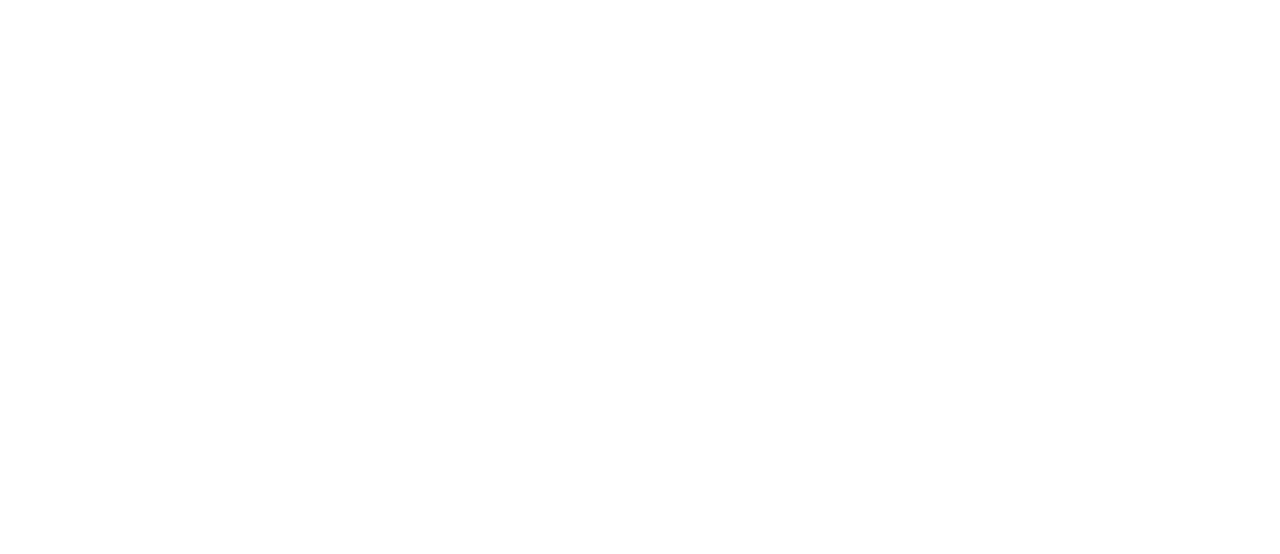
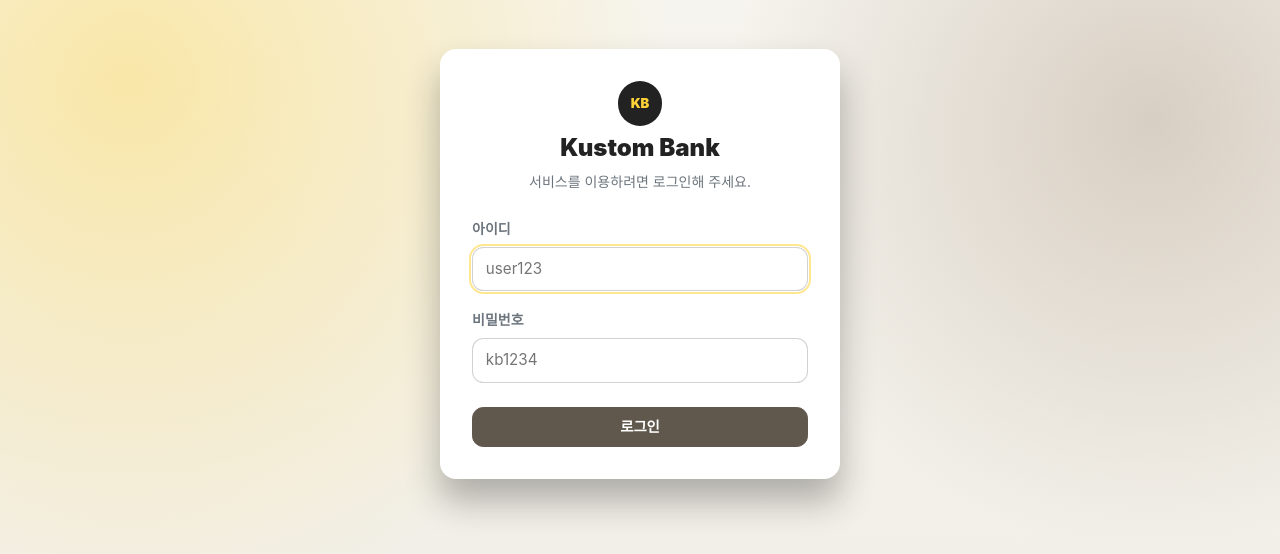
Before and after one commit to KB-Skeleton/KB-Skeleton-Project-KustomBank, a Vue app: page /login in a window 1280 px wide. Before the commit this address had no page. Shown: the top 554 px of the page. Built offline with nearby package versions, Linux system fonts and the light colour scheme; the HTML template or start-up script is replaced by a standard one.

Commit message:
feat: 로그인 기능 구현 (#29)

```diff
--- a/src/App.vue
+++ b/src/App.vue
@@ -1,5 +1,12 @@
 <template>
   <div class="kb-bg">
+    <template v-if="isLoginPage">
+      <main class="container-xxl py-4">
+        <RouterView />
+      </main>
+    </template>
+
+    <template v-else>
       <TheHeader />
 
       <div class="container-xxl py-3">
@@ -11,14 +18,19 @@
           </main>
         </div>
       </div>
+    </template>
   </div>
 </template>
 
 <script setup>
-import { RouterView } from "vue-router";
+import { computed } from "vue";
+import { RouterView, useRoute } from "vue-router";
 
 import TheHeader from "./components/layout/TheHeader.vue";
 import TheSideBar from "./components/layout/TheSideBar.vue";
+
+const route = useRoute();
+const isLoginPage = computed(() => route.path === "/login");
 </script>
 
 <style>
--- a/src/components/layout/TheHeader.vue
+++ b/src/components/layout/TheHeader.vue
@@ -2,7 +2,7 @@
   <header class="kb-header py-3">
     <div class="container-xxl d-flex align-items-center justify-content-between">
       <RouterLink
-        to="/"
+        to="/dashboard"
         class="d-flex align-items-center gap-3 text-decoration-none text-reset"
       >
         <img src="@/assets/logo.png" alt="KustomBank logo" class="kb-logo-img" />
@@ -35,24 +35,19 @@
 </template>
 
 <script setup>
-import { computed, onMounted } from "vue";
+import { computed } from "vue";
 import { RouterLink, useRouter } from "vue-router";
 import KbButton from "@/components/common/BaseButton.vue";
-import { useAuthStore } from "@/stores/auth";
+import { useAuthStores } from "@/stores/auth";
 
 const router = useRouter();
-const authStore = useAuthStore();
+const authStore = useAuthStores();
 
-// 연동 완료되면 시작
-// const buttonLabel = computed(() =>
-//   authStore.user ? `${authStore.user.name} 님` : "Login required",
-// );
-const buttonLabel = computed(() => "My Profile");
-
-
-onMounted(() => {
-  authStore.fetchProfile();
-});
+const buttonLabel = computed(() =>
+  authStore.authState.name
+    ? `${authStore.authState.name} \uB2D8`
+    : "My Profile",
+);
 
 const goToProfile = () => {
   router.push("/profile");
--- a/src/router/index.js
+++ b/src/router/index.js
@@ -9,11 +9,14 @@ import LogInOut from "@/views/LogInOut.vue";
 import MonthlyTransactionView from "@/views/MonthlyTransactionView.vue";
 import ProfileView from "../views/ProfileView.vue";
 import BeRequiredView from "@/views/BeRequiredView.vue";
+import { useAuthStores } from "@/stores/auth";
 
 const router = createRouter({
   history: createWebHistory(import.meta.env.BASE_URL),
   routes: [
-    { path: "/", name: "dashboard", component: DashBoardView },
+    { path: "/", redirect: "/dashboard" },
+    { path: "/login", name: "login", component: LogInOut, meta: { public: true } }, // 로그인 페이지 추가 #1
+    { path: "/dashboard", name: "dashboard", component: DashBoardView },
     {
       path: "/monthly-spending",
       name: "monthly-spending",
@@ -30,7 +33,29 @@ const router = createRouter({
       component: FixedExpensesView,
     },
     { path: "/calendar", redirect: "/monthly-spending" },
+    { path: "/:pathMatch(.*)*", redirect: "/dashboard" },
   ],
 });
 
+router.beforeEach((to) => {
+  const authStore = useAuthStores();
+  authStore.restoreAuth();
+
+  const isPublicRoute = to.meta.public === true;
+  if (!authStore.isAuthenticated && !isPublicRoute) {
+    const redirect =
+      to.fullPath && to.fullPath !== "/dashboard" ? { redirect: to.fullPath } : {};
+
+    return { name: "login", query: redirect };
+  }
+
+  if (authStore.isAuthenticated && to.name === "login") {
+    const target =
+      typeof to.query.redirect === "string" ? to.query.redirect : "/dashboard";
+    return target;
+  }
+
+  return true;
+});
+
 export default router;
--- a/src/stores/auth.js
+++ b/src/stores/auth.js
@@ -1,17 +1,111 @@
-import { reactive, ref } from "vue";
+import { computed, reactive, ref } from "vue";
 import { defineStore } from "pinia";
+import axios from "axios";
+
+const BASE_URL = "http://localhost:3000";
+const ACCESS_TOKEN_KEY = "accessToken";
+const AUTH_USER_KEY = "authUser";
+const DEV_DEFAULT_PASSWORD = "kb1234";
+
+const createInitialAuthState = () => ({
+  id: "",
+  userId: "",
+  email: "",
+  password: "",
+  name: "",
+  phone: "",
+});
 
 export const useAuthStores = defineStore("authStore", () => {
-  const authState = reactive({
-    id: "",
-    userId: "user123",
-    email: "",
-    password: "",
-    name: "",
-    phone: "",
-  });
+  const authState = reactive(createInitialAuthState());
+  const accessToken = ref("");
+  const isHydrated = ref(false);
+
+  const isAuthenticated = computed(() => Boolean(accessToken.value));
+
+  const setUser = (user) => {
+    authState.id = user?.id ?? "";
+    authState.userId = user?.userId ?? "";
+    authState.email = user?.email ?? "";
+    authState.password = user?.password ?? "";
+    authState.name = user?.name ?? "";
+    authState.phone = user?.phone ?? "";
+  };
+
+  const clearAuthState = () => {
+    Object.assign(authState, createInitialAuthState());
+    accessToken.value = "";
+  };
+
+  const persistAuth = (token, user) => {
+    localStorage.setItem(ACCESS_TOKEN_KEY, token);
+    localStorage.setItem(AUTH_USER_KEY, JSON.stringify(user));
+  };
+
+  const restoreAuth = () => {
+    if (isHydrated.value) return;
+
+    const token = localStorage.getItem(ACCESS_TOKEN_KEY);
+    const storedUser = localStorage.getItem(AUTH_USER_KEY);
+
+    if (token && storedUser) {
+      try {
+        const user = JSON.parse(storedUser);
+        accessToken.value = token;
+        setUser(user);
+      } catch (error) {
+        clearAuthState();
+        localStorage.removeItem(ACCESS_TOKEN_KEY);
+        localStorage.removeItem(AUTH_USER_KEY);
+      }
+    }
+
+    isHydrated.value = true;
+  };
+
+  const authenticateUser = async ({ userId, password }) => {
+    const response = await axios.get(`${BASE_URL}/users`, {
+      params: { userId },
+    });
+
+    const user = response.data?.[0];
+    if (!user) return null;
+
+    const isPasswordMatched =
+      user.password === password ||
+      (user.password === "hashed_password" && password === DEV_DEFAULT_PASSWORD);
+
+    if (!isPasswordMatched) return null;
+
+    return user;
+  };
+
+  const login = async ({ userId, password }) => {
+    const user = await authenticateUser({ userId, password });
+    if (!user) return null;
+
+    const token = `local-token-${user.userId}-${Date.now()}`;
+    accessToken.value = token;
+    setUser(user);
+    persistAuth(token, user);
+    return user;
+  };
+
+  const logout = () => {
+    clearAuthState();
+    localStorage.removeItem(ACCESS_TOKEN_KEY);
+    localStorage.removeItem(AUTH_USER_KEY);
+  };
 
   return {
     authState,
+    accessToken,
+    isAuthenticated,
+    restoreAuth,
+    authenticateUser,
+    login,
+    logout,
   };
 });
+
+export const useAuthStore = useAuthStores;
--- a/src/views/LogInOut.vue
+++ b/src/views/LogInOut.vue
@@ -1,2 +1,123 @@
-<template></template>
-<script></script>
+<template>
+  <div
+    class="d-flex align-items-center justify-content-center"
+    style="min-height: 60vh"
+  >
+    <div class="kb-modal-card w-100" style="max-width: 400px; padding: 2rem">
+      <div class="text-center mb-4">
+        <div class="kb-logo-mark mx-auto mb-2">KB</div>
+        <h1 class="h4 fw-black kb-text-charcoal">Kustom Bank</h1>
+        <p class="text-secondary small mt-1">
+          서비스를 이용하려면 로그인해 주세요.
+        </p>
+      </div>
+
+      <form @submit.prevent="handleLogin">
+        <div class="mb-3">
+          <label for="userId" class="form-label fw-bold small text-secondary">
+            아이디
+          </label>
+          <input
+            id="userId"
+            v-model="loginForm.userId"
+            type="text"
+            class="kb-input w-100"
+            placeholder="user123"
+            required
+            autofocus
+          />
+        </div>
+
+        <div class="mb-4">
+          <label for="password" class="form-label fw-bold small text-secondary">
+            비밀번호
+          </label>
+          <input
+            id="password"
+            v-model="loginForm.password"
+            type="password"
+            class="kb-input w-100"
+            placeholder="kb1234"
+            required
+          />
+        </div>
+
+        <button
+          type="submit"
+          class="kb-btn-brown w-100 py-2 fw-bold"
+          :disabled="isLoading"
+        >
+          {{ isLoading ? "로그인 중..." : "로그인" }}
+        </button>
+      </form>
+
+      <div
+        v-if="errorMessage"
+        class="text-danger mt-3 text-center small fw-bold"
+      >
+        {{ errorMessage }}
+      </div>
+    </div>
+  </div>
+</template>
+
+<script setup>
+import { onMounted, reactive, ref } from "vue";
+import { useRoute, useRouter } from "vue-router";
+import { useAuthStores } from "@/stores/auth";
+
+const router = useRouter();
+const route = useRoute();
+const authStore = useAuthStores();
+
+const loginForm = reactive({
+  userId: "",
+  password: "",
+});
+
+const isLoading = ref(false);
+const errorMessage = ref("");
+
+const getRedirectPath = () => {
+  if (typeof route.query.redirect === "string") {
+    return route.query.redirect;
+  }
+  return "/dashboard";
+};
+
+const handleLogin = async () => {
+  if (!loginForm.userId || !loginForm.password) {
+    errorMessage.value = "아이디와 비밀번호를 입력해 주세요.";
+    return;
+  }
+
+  isLoading.value = true;
+  errorMessage.value = "";
+
+  try {
+    const user = await authStore.login({
+      userId: loginForm.userId,
+      password: loginForm.password,
+    });
+
+    if (!user) {
+      errorMessage.value = "아이디 또는 비밀번호가 올바르지 않습니다.";
+      return;
+    }
+
+    router.replace(getRedirectPath());
+  } catch (error) {
+    errorMessage.value =
+      "로그인 서버에 연결하지 못했습니다. json-server 실행 상태를 확인해 주세요.";
+  } finally {
+    isLoading.value = false;
+  }
+};
+
+onMounted(() => {
+  authStore.restoreAuth();
+  if (authStore.isAuthenticated) {
+    router.replace("/dashboard");
+  }
+});
+</script>
```
Lines whose indentation alone changed are shown as unchanged.
